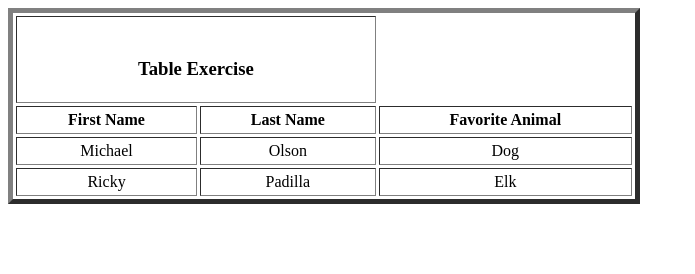
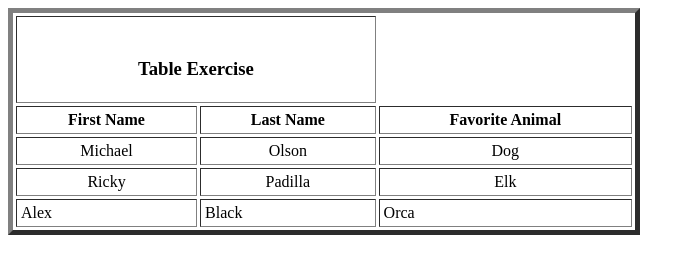
Before and after one commit to molson303/HTML_Exercise_One, a plain HTML site: page favorites.html in a window 1280 px wide. Shown: the whole page, without its empty margins (0-695 px from the left). Drawn offline with Linux system fonts and the light colour scheme.

Commit message:
Adding my info

```diff
--- a/favorites.html
+++ b/favorites.html
@@ -25,6 +25,11 @@
         <td>Padilla</td>
         <td>Elk</td>
      </tr>
+     <tr>
+       <td>Alex</td>
+       <td>Black</td>
+       <td>Orca</td>
+     </tr>
   </table>
   </body>
 </html>
```
